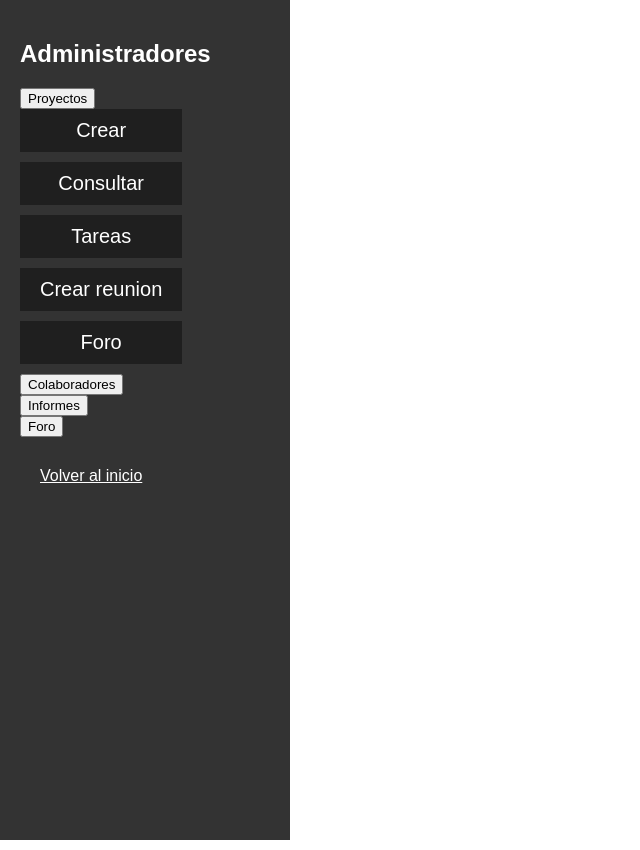
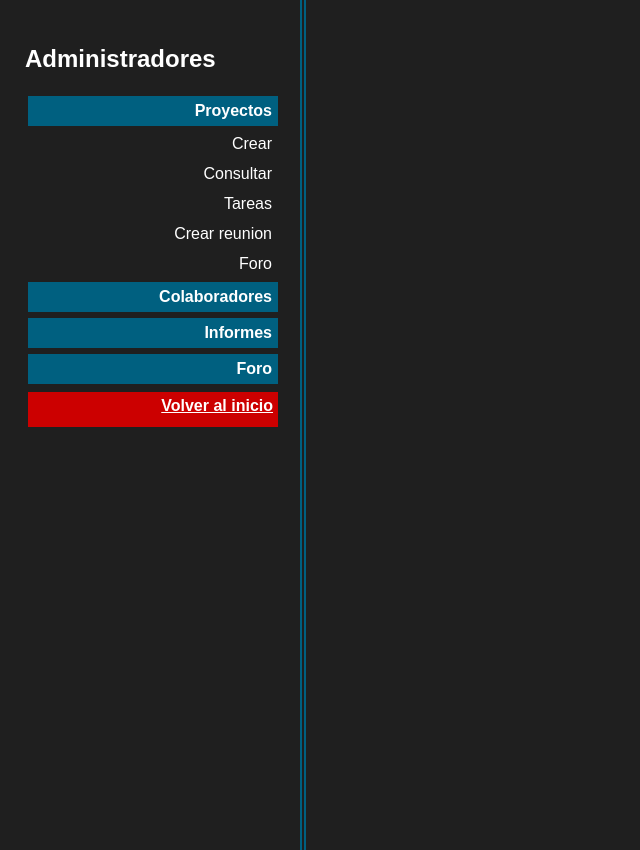
Before and after one commit to samcab28/RepoRequeProyecto, a React (Create React App) app in the folder final/frontend/: page /admin in a window 1280 px wide. Both pictures are taken after a click on the button "Proyectos". Shown: the whole page, without its empty margins (0-640 px from the left). Built offline with nearby package versions, Linux system fonts and the light colour scheme.

Commit message:
Interfaz dropdown, homescreen, admin>colab
Creación de archivos dropdownStyle.css y adminStyle.css junto con modificaciones para hacer interfaz gráfica parecida al figma en la parte de HomeScreen, sideBar, dropDown y pantallasAdmin>colaboradores>crearColAd

```diff
--- a/final/frontend/src/App.css
+++ b/final/frontend/src/App.css
@@ -14,7 +14,7 @@
   }
 
   .App-header {
-    background-color: #282c34;
+    background-color: rgb(31, 31, 31);
     min-height: 100vh;
     display: flex;
     flex-direction: column;
@@ -41,9 +41,14 @@
     display: grid;
     place-items: center; /* Esta propiedad centraliza tanto horizontal como verticalmente */
     column-gap: 10px;
-    background-color: #282c34;
+    background-color: rgb(31, 31, 31);
     height: 100vh;
+  }
 
+  .blankContainer {
+    display: flex;
+    column-gap: 10px;
+    background-color: rgb(31, 31, 31);
   }
 
   .titulo{
@@ -57,6 +62,7 @@
     display: flex;
     flex-direction: row;
     align-items: center;
+    background-color: rgb(31, 31, 31);
   }
 
   .labelWithMargin {
@@ -68,11 +74,11 @@
   .inputField {
     width: 100%;
     max-width: 200px;
-    background-color: rgb(35, 125, 251);
+    background-color: rgb(0, 96, 128);
   }
 
   .blueBackground {
-    background-color: rgb(53, 86, 197);
+    background-color: rgb(0, 96, 128);
     padding: 10px;
     border-radius: 5px;
   }
@@ -83,3 +89,7 @@
     width: 100%;
     margin-bottom: 10px;
   }
+
+  .button:hover {
+    background:rgb(0, 134, 179);
+  }
--- a/final/frontend/src/componentesAdminFolder/ComponentesAdmin.js
+++ b/final/frontend/src/componentesAdminFolder/ComponentesAdmin.js
@@ -5,7 +5,7 @@ const ComponentesAdmin = () => {
   const [currentScreen, setCurrentScreen] = useState(null);
 
   return (
-    <div style={{ display: 'flex' }}>
+    <div className= 'blankContainer' style={{ display: 'flex' }}>
       <SidebarAdmin setCurrentScreen={setCurrentScreen} />
       <div style={{ flex: 1 }}>
         {currentScreen}
--- a/final/frontend/src/componentesAdminFolder/SidebarAdmin.js
+++ b/final/frontend/src/componentesAdminFolder/SidebarAdmin.js
@@ -25,9 +25,12 @@ import ForoFoAd from './pantallasAdmin/foroAdmin/ForoFoAd';
 const SidebarWrapper = styled.div`
   width: 250px;
   height: 100vh;
-  background-color: #333;
+  background-color: rgb(31, 31, 31);
+  border-right-style: double;
+  border-right-color: rgb(0, 96, 128);
+  border-right-width: 6px;
   color: #fff;
-  padding: 20px;
+  padding: 25px;
 `;
 
 const SidebarHeader = styled.h2`
@@ -40,22 +43,17 @@ const SidebarNav = styled.nav`
 `;
 
 const StyledButton = styled.button`
-  width: 50%;
-  background-color: #333;
-  color: white;
-  padding: 10px 20px;
-  border: none;
-  margin-top: 20px;
   cursor: pointer;
-
-  &:hover {
-    background-color: #555;
+  margin-top:5px;
+  margin-left: 3px;
+  &:hover{
+    background: rgb(102, 0, 0);
   }
 `;
 
 const SidebarButton = () => {
   return (
-    <StyledButton as={Link} to="/">
+    <StyledButton className = 'botonSalir' as={Link} to="/" >
       Volver al inicio
     </StyledButton>
   );
@@ -87,6 +85,7 @@ const Sidebar = ({ setCurrentScreen }) => {
         <DropDown position='flex' title={'Foro'} options={[
           { text: 'Foro general', onClick: () => { handleOptionClick(<ForoFoAd />)} }
         ]} />
+
         <SidebarButton />
       </SidebarNav>
     </SidebarWrapper>
--- /dev/null
+++ b/final/frontend/src/componentesAdminFolder/pantallasAdmin/adminStyle.css
@@ -0,0 +1,46 @@
+.simpleContainer{
+    display: inline-block;
+    place-items: left;
+    position: 'relative';
+    width: 'fit-content' ;
+    padding-left: 15px;
+}
+
+.h1{
+    font-size: 50px;
+    color:  rgba(255,255,255);
+    height: 25px;
+    text-align: center;
+    font-weight: bold;
+    margin-top: 25px;
+    margin-bottom: 60px;
+}
+
+.Label{
+    font-size: 18px;
+    color:  rgba(255,255,255);
+    margin-bottom: 5px;
+}
+
+.TextField{
+    font-size: 18px;
+    color: rgba(255,255,255);
+    background-color: rgb(0, 96, 128);
+    margin-left:10px;
+}
+
+.DropDownSimple{
+    font-size: 18px;
+    color: rgba(255,255,255);
+    background-color: rgb(0, 96, 128);
+    margin-left:10px;
+}
+
+.Button{
+    font-size: 18px;
+    color: rgba(0,0,0);
+    background-color: rgb(156, 201, 194);
+    margin-left:10px;
+    padding: 10px;
+
+}
--- a/final/frontend/src/componentesAdminFolder/pantallasAdmin/colaboradores/CrearColAd.js
+++ b/final/frontend/src/componentesAdminFolder/pantallasAdmin/colaboradores/CrearColAd.js
@@ -1,5 +1,6 @@
 import React, { useState } from 'react';
 import axios from 'axios';
+import '../adminStyle.css';
 
 const CrearColAd = () => {
   const [nombre, setNombre] = useState('');
@@ -24,61 +25,61 @@ const CrearColAd = () => {
   };
 
   return (
-    <div>
-      <h1>Pantalla de Crear Usuarios</h1>
-      <label>
+    <div className= 'simpleContainer'>
+      <div className='h1' >Pantalla de Crear Usuarios</div>
+      <div className = 'Label'>
         Nombre:
-        <input type="text" value={nombre} onChange={(e) => setNombre(e.target.value)} />
-      </label>
+        <input className='TextField' type="text" value={nombre} onChange={(e) => setNombre(e.target.value)} />
+      </div>
       <br />
-      <label>
+      <div className = 'Label'>
         Cédula:
-        <input type="text" value={cedula} onChange={(e) => setCedula(e.target.value)} />
-      </label>
+        <input className='TextField' type="text" value={cedula} onChange={(e) => setCedula(e.target.value)} />
+      </div>
       <br />
-      <label>
+      <div className = 'Label'>
         Correo:
-        <input type="email" value={correo} onChange={(e) => setCorreo(e.target.value)} />
-      </label>
+        <input className='TextField' type="email" value={correo} onChange={(e) => setCorreo(e.target.value)} />
+      </div>
       <br />
-      <label>
+      <div className = 'Label'>
         Password:
-        <input type="text" value={contrasena} onChange={(e) => setContrasena(e.target.value)} />
-      </label>
+        <input className='TextField' type="text" value={contrasena} onChange={(e) => setContrasena(e.target.value)} />
+      </div>
       <br />
-      <label>
+      <div className = 'Label'>
         Departamento:
-        <select value={departamento} onChange={(e) => setDepartamento(e.target.value)}>
+        <select className='DropDownSimple' value={departamento} onChange={(e) => setDepartamento(e.target.value)}>
           <option value="finanzas">Finanzas</option>
           <option value="limpieza">Limpieza</option>
           <option value="recursos humanos">Recursos Humanos</option>
           <option value="marketing">Marketing</option>
           <option value="gerencia">Gerencia</option>
         </select>
-      </label>
+      </div>
       <br />
-      <label>
+      <div className = 'Label'>
         Teléfono:
-        <input type="text" value={telefono} onChange={(e) => setTelefono(e.target.value)} />
-      </label>
+        <input className='TextField' type="text" value={telefono} onChange={(e) => setTelefono(e.target.value)} />
+      </div>
       <br />
-      <label>
+      <div className = 'Label'>
         Estado:
-        <select value={estado} onChange={(e) => setEstado(e.target.value)}>
+        <select className='DropDownSimple' value={estado} onChange={(e) => setEstado(e.target.value)}>
           <option value="disponible">Disponible</option>
           <option value="ocupado">Ocupado</option>
         </select>
-      </label>
+      </div>
       <br />
-      <label>
+      <div className = 'Label'>
         Tipo de usuario:
-        <select value={tipoUsuario} onChange={(e) => setTipoUsuario(e.target.value)}>
+        <select className='DropDownSimple' value={tipoUsuario} onChange={(e) => setTipoUsuario(e.target.value)}>
           <option value="colaborador">Colaborador</option>
           <option value="administrador">Administrador</option>
         </select>
-      </label>
+      </div>
       <br />
-      <button onClick={handleGuardar}>Guardar</button>
+      <button className= 'Button' onClick={handleGuardar}>Guardar</button>
       {datosGuardados && (
         <div>
           <h2>Datos guardados:</h2>
--- a/final/frontend/src/componets/common/dropdown.js
+++ b/final/frontend/src/componets/common/dropdown.js
@@ -1,5 +1,5 @@
 import React, { useRef, useState, useEffect } from 'react';
-import '../../stilos.css';
+import './dropdownStyle.css';
 
 const DropDown = ({className,buttonStyle,title,options, position}) => {
   console.log(options)
@@ -21,20 +21,21 @@ const DropDown = ({className,buttonStyle,title,options, position}) => {
   }, [ref]);
 
   return (
-    <div className={className} style={{display: 'flex'}}>
-    <div ref={ref} style={{ position: 'relative', width: 'fit-content' }}>
-      <div style={{ display: 'inline-block', width: 'fit-content' }}>
-        <button onClick={() => { setIsDropDownOpen(!isDropDownOpen)}}>
-          {title}
+    <div className='dropDownContainer'>
+    <div className= 'ddinline'>
+
+      <div className= 'ddButtonContainer'>
+        <button className= 'buttonOne' onClick={() => { setIsDropDownOpen(!isDropDownOpen)}}>
+        {title}
         </button>
       </div>
+
       {isDropDownOpen && (
-      <div style={{ position: {position}, top: '100%', left: 0, width: '100%', zIndex: 999 }}>
-          <div style={{ display: 'flex',flexDirection: 'column', width: '100%' }}>
-            {options.map((option) => {return (<button className='button' onClick={option.onClick}>{option.text}</button>)})}
-          </div>
+        <div className = 'ddoptions'>
+          {options.map((option) => {return (<button className='buttonDos' onClick={option.onClick}>{option.text}</button>)})}
         </div>
       )}
+
     </div>
     </div>
   );
--- /dev/null
+++ b/final/frontend/src/componets/common/dropdownStyle.css
@@ -0,0 +1,78 @@
+/*Contenedor de la izquierda donde van las opciones*/
+.space-x-8 {
+    margin-top: 8px;
+    margin-bottom: 8px;
+  }
+
+  .dropDownContainer{
+    display: flex;
+    place-items: left;
+    position: 'relative';
+    width: 'fit-content'
+  }
+
+  .botonSalir{
+    border: none;
+    background:rgb(204, 0, 0);
+    color:  rgba(255,255,255);
+    width: 245px;
+    padding-right: 5px;
+    padding-top: 5px;
+    height: 30px;
+    font-size: 16px;
+    text-align: right;
+    font-weight: bold;
+  }
+
+  /*Botones 'grandes'*/
+
+  .ddinline{ /*Contiene todos los botones*/
+    position: 'inline-block';
+    width: 'fit-content';
+    font-size: large;
+  }
+
+  .ddButtonContainer{ /*Contiene cada boton*/
+    position: 'inline-block';
+    width: 'fit-content';
+    font-size: large;
+    padding: 3px;
+  }
+
+  .buttonOne{
+    border: none;
+    background:rgb(0, 96, 128);
+    color:  rgba(255,255,255);
+    width: 250px;
+    height: 30px;
+    font-size: 16px;
+    text-align: right;
+    font-weight: bold;
+  }
+
+  .buttonOne:hover {
+    background:rgb(0, 96, 128);
+  }
+
+  /*Botones 'pequenios'*/
+  .ddoptions{ /*Contiene todos los botones*/
+    display: 'flex';
+    flex-direction: 'column';
+    font-size: large;
+  }
+
+  .buttonDos{
+    border: none;
+    background:  rgb(31, 31, 31);
+    color:  rgba(255,255,255);
+    width: 250px;
+    height: 30px;
+    font-size: 16px;
+    text-align: right;
+    font-weight: normal;
+    margin-left:3px;
+  }
+
+  .buttonDos:hover {
+    background:rgb(0, 134, 179);
+  }
--- a/final/frontend/src/stilos.css
+++ /dev/null
@@ -1,15 +0,0 @@
-.button {
-    border: none;
-    background: rgba(31, 31, 31, 1);
-    color: rgba(255,255,255);
-    padding: 8px;
-  }
-
-  .space-x-8 {
-    margin-top: 8px;
-    margin-bottom: 8px;
-  }
-
-  .button:hover {
-      background: rgba(19, 103, 139, 1); /* Cambia el valor de opacidad a tu gusto */
-    }
```
